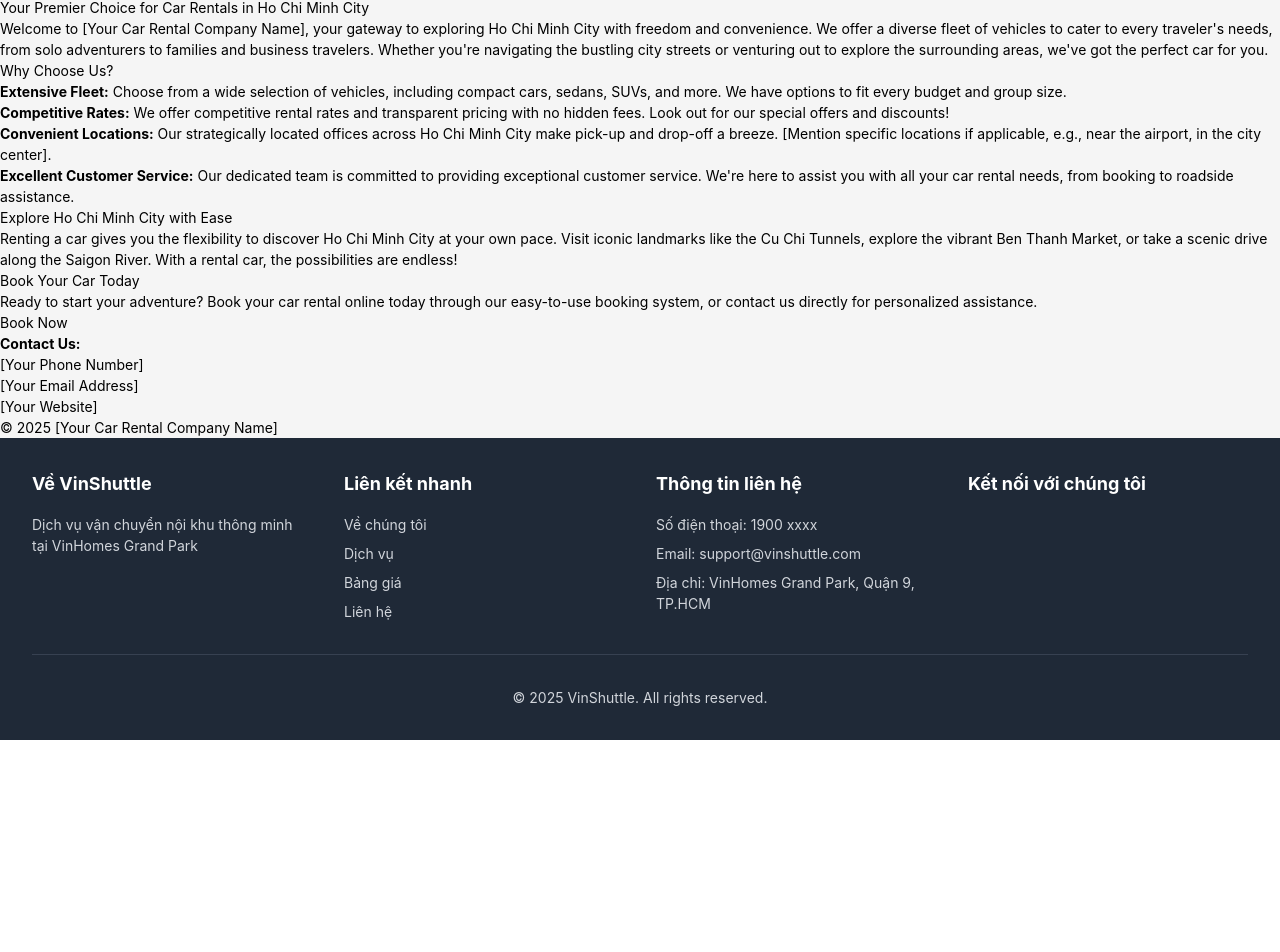
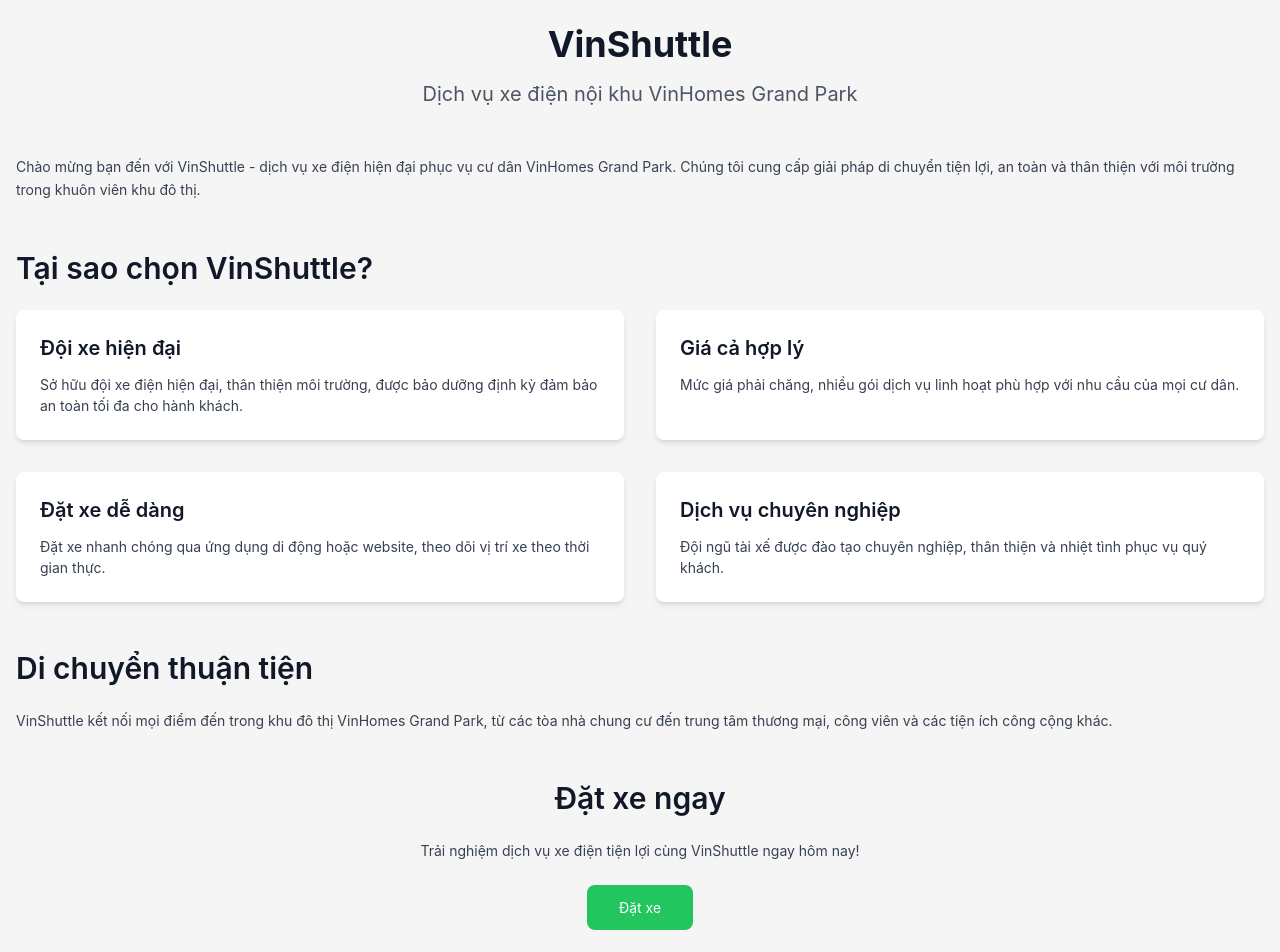
Before and after one commit to BenSkye/Vin_Shuttle_Capstone, a Next.js app in the folder frontend-customer/: page /aboutus in a window 1280 px wide. Shown: the part 140-1092 px from the top of the page. Before the commit the page ends 880 px from the top, so only its background shows below. Built offline with nearby package versions, Linux system fonts and the light colour scheme; what @ant-design/nextjs-registry would draw is missing.

Commit message:
customer ui

```diff
--- a/frontend-customer/src/app/(main)/(page)/aboutus/page.tsx
+++ b/frontend-customer/src/app/(main)/(page)/aboutus/page.tsx
@@ -1,64 +1,80 @@
-'u'
+'use client'
 
-const CarRentalIntro = () => {
+const AboutUs = () => {
     return (
-        <div className="car-rental-intro">
-            <header>
-                <h1>[Your Car Rental Company Name]</h1>
-                <p>Your Premier Choice for Car Rentals in Ho Chi Minh City</p>
+        <div className="max-w-7xl mx-auto px-4 py-12">
+            <header className="text-center mb-12">
+                <h1 className="text-4xl font-bold text-gray-900 mb-4">VinShuttle</h1>
+                <p className="text-xl text-gray-600">Dịch vụ xe điện nội khu VinHomes Grand Park</p>
             </header>
 
-            <section className="overview">
-                <p>
-                    Welcome to [Your Car Rental Company Name], your gateway to exploring Ho Chi Minh City with freedom and convenience. We offer a diverse fleet of vehicles to cater to every traveler's needs, from solo adventurers to families and business travelers.  Whether you're navigating the bustling city streets or venturing out to explore the surrounding areas, we've got the perfect car for you.
-                </p>
-                {/* You could add an image carousel or a single hero image here */}
-                {/* <img src="/path/to/your/hero-image.jpg" alt="Car Rental Fleet" /> */}
-            </section>
-
-            <section className="why-choose-us">
-                <h2>Why Choose Us?</h2>
-                <ul>
-                    <li>
-                        <strong>Extensive Fleet:</strong> Choose from a wide selection of vehicles, including compact cars, sedans, SUVs, and more.  We have options to fit every budget and group size.
-                    </li>
-                    <li>
-                        <strong>Competitive Rates:</strong> We offer competitive rental rates and transparent pricing with no hidden fees.  Look out for our special offers and discounts!
-                    </li>
-                    <li>
-                        <strong>Convenient Locations:</strong> Our strategically located offices across Ho Chi Minh City make pick-up and drop-off a breeze.  [Mention specific locations if applicable, e.g., near the airport, in the city center].
-                    </li>
-                    <li>
-                        <strong>Excellent Customer Service:</strong> Our dedicated team is committed to providing exceptional customer service. We're here to assist you with all your car rental needs, from booking to roadside assistance.
-                    </li>
-                </ul>
-            </section>
-
-            <section className="explore-hcmc">
-                <h2>Explore Ho Chi Minh City with Ease</h2>
-                <p>
-                    Renting a car gives you the flexibility to discover Ho Chi Minh City at your own pace. Visit iconic landmarks like the Cu Chi Tunnels, explore the vibrant Ben Thanh Market, or take a scenic drive along the Saigon River.  With a rental car, the possibilities are endless!
-                </p>
-                {/* Add some images of popular attractions in Ho Chi Minh City */}
-            </section>
-
-            <section className="booking">
-                <h2>Book Your Car Today</h2>
-                <p>Ready to start your adventure?  Book your car rental online today through our easy-to-use booking system, or contact us directly for personalized assistance.</p>
-                <button>Book Now</button> {/* Link to your booking page */}
-                <p>
-                    <strong>Contact Us:</strong><br />
-                    [Your Phone Number]<br />
-                    [Your Email Address]<br />
-                    [Your Website]
+            <section className="mb-12">
+                <p className="text-gray-700 leading-relaxed mb-6">
+                    Chào mừng bạn đến với VinShuttle - dịch vụ xe điện hiện đại phục vụ cư dân VinHomes Grand Park.
+                    Chúng tôi cung cấp giải pháp di chuyển tiện lợi, an toàn và thân thiện với môi trường trong khuôn viên khu đô thị.
                 </p>
             </section>
 
-            <footer>
-                <p>&copy; {new Date().getFullYear()} [Your Car Rental Company Name]</p>
+            <section className="mb-12">
+                <h2 className="text-3xl font-semibold text-gray-900 mb-6">Tại sao chọn VinShuttle?</h2>
+                <div className="grid md:grid-cols-2 gap-8">
+                    <div className="bg-white p-6 rounded-lg shadow-md">
+                        <h3 className="text-xl font-semibold text-gray-900 mb-3">Đội xe hiện đại</h3>
+                        <p className="text-gray-700">
+                            Sở hữu đội xe điện hiện đại, thân thiện môi trường, được bảo dưỡng định kỳ
+                            đảm bảo an toàn tối đa cho hành khách.
+                        </p>
+                    </div>
+                    <div className="bg-white p-6 rounded-lg shadow-md">
+                        <h3 className="text-xl font-semibold text-gray-900 mb-3">Giá cả hợp lý</h3>
+                        <p className="text-gray-700">
+                            Mức giá phải chăng, nhiều gói dịch vụ linh hoạt phù hợp với nhu cầu của mọi cư dân.
+                        </p>
+                    </div>
+                    <div className="bg-white p-6 rounded-lg shadow-md">
+                        <h3 className="text-xl font-semibold text-gray-900 mb-3">Đặt xe dễ dàng</h3>
+                        <p className="text-gray-700">
+                            Đặt xe nhanh chóng qua ứng dụng di động hoặc website, theo dõi vị trí xe theo thời gian thực.
+                        </p>
+                    </div>
+                    <div className="bg-white p-6 rounded-lg shadow-md">
+                        <h3 className="text-xl font-semibold text-gray-900 mb-3">Dịch vụ chuyên nghiệp</h3>
+                        <p className="text-gray-700">
+                            Đội ngũ tài xế được đào tạo chuyên nghiệp, thân thiện và nhiệt tình phục vụ quý khách.
+                        </p>
+                    </div>
+                </div>
+            </section>
+
+            <section className="mb-12">
+                <h2 className="text-3xl font-semibold text-gray-900 mb-6">Di chuyển thuận tiện</h2>
+                <p className="text-gray-700 leading-relaxed mb-6">
+                    VinShuttle kết nối mọi điểm đến trong khu đô thị VinHomes Grand Park, từ các tòa nhà
+                    chung cư đến trung tâm thương mại, công viên và các tiện ích công cộng khác.
+                </p>
+            </section>
+
+            <section className="text-center">
+                <h2 className="text-3xl font-semibold text-gray-900 mb-6">Đặt xe ngay</h2>
+                <p className="text-gray-700 mb-6">
+                    Trải nghiệm dịch vụ xe điện tiện lợi cùng VinShuttle ngay hôm nay!
+                </p>
+                <button className="bg-green-500 text-white px-8 py-3 rounded-lg hover:bg-green-600 transition-colors">
+                    Đặt xe
+                </button>
+                <div className="mt-8 text-gray-700">
+                    <p className="font-semibold mb-2">Liên hệ với chúng tôi:</p>
+                    <p>Hotline: 1900 xxxx</p>
+                    <p>Email: support@vinshuttle.com</p>
+                    <p>Website: vinshuttle.com</p>
+                </div>
+            </section>
+
+            <footer className="mt-12 text-center text-gray-600">
+                <p>&copy; {new Date().getFullYear()} VinShuttle. Bản quyền thuộc về VinHomes.</p>
             </footer>
         </div>
-    );
-};
+    )
+}
 
-export default CarRentalIntro;
+export default AboutUs
--- a/frontend-customer/src/app/(main)/HomePage.tsx
+++ b/frontend-customer/src/app/(main)/HomePage.tsx
@@ -6,9 +6,6 @@
     Button,
     Container,
     Grid,
-    Card,
-    CardContent,
-    CardMedia,
     IconButton,
     useTheme,
     useMediaQuery,
@@ -17,7 +14,7 @@
 import { styled } from "@mui/system";
 import { FaCar, FaShieldAlt, FaClock, FaUserFriends } from "react-icons/fa";
 
-const HeroSection = styled(Box)(({ theme }) => ({
+const HeroSection = styled(Box)({
     position: "relative",
     height: "80vh",
     display: "flex",
@@ -34,17 +31,17 @@
         bottom: 0,
         backgroundColor: "rgba(0, 0, 0, 0.5)",
     },
-}));
+});
 
-const Feature = styled(Paper)(({ theme }) => ({
-    padding: theme.spacing(3),
+const Feature = styled(Paper)({
+    padding: "24px",
     textAlign: "center",
     height: "100%",
     transition: "transform 0.3s ease-in-out",
     "&:hover": {
         transform: "translateY(-10px)",
     },
-}));
+});
 
 const HomePage = () => {
     const theme = useTheme();
@@ -83,7 +80,6 @@
                         </Typography>
                         <Typography variant="h5" sx={{ mb: 4, maxWidth: "600px" }}>
                             VinShuttle cung cấp dịch vụ đặt xe tiện lợi trong khu đô thị Vinhomes, giúp cư dân di chuyển nhanh chóng, an toàn và tiết kiệm thời gian
-
                         </Typography>
                         <Button
                             variant="contained"
--- a/frontend-customer/src/app/(main)/components/common/DatePicker.tsx
+++ /dev/null
@@ -1,45 +0,0 @@
-
-"use client"
-
-import * as React from "react"
-import { format } from "date-fns"
-import { CalendarIcon } from "lucide-react"
-
-import { cn } from "@/lib/utils"
-import { Button } from "@/components/ui/button"
-import { Calendar } from "@/components/ui/calendar"
-import {
-    Popover,
-    PopoverContent,
-    PopoverTrigger,
-} from "@/components/ui/popover"
-
-export function DatePickerDemo() {
-    const [date, setDate] = React.useState<Date>()
-
-    return (
-        <Popover>
-            <PopoverTrigger asChild>
-                <Button
-                    variant={"outline"}
-                    className={cn(
-                        "w-[240px] justify-start text-left font-normal",
-                        !date && "text-muted-foreground"
-                    )}
-                >
-                    <CalendarIcon />
-                    {date ? format(date, "PPP") : <span>Pick a date</span>}
-                </Button>
-            </PopoverTrigger>
-            <PopoverContent className="w-auto p-0" align="start">
-                <Calendar
-                    mode="single"
-                    selected={date}
-                    onSelect={setDate}
-                    initialFocus
-                />
-            </PopoverContent>
-        </Popover>
-    )
-}
-export default DatePickerDemo
--- a/frontend-customer/src/app/(main)/page.tsx
+++ b/frontend-customer/src/app/(main)/page.tsx
@@ -1,12 +1,9 @@
-import RideBookingForm from './components/RideBookingForm'
-import MapWrapper from './components/MapWrapper'
 import HomePage from './HomePage'
 
 export default function Home() {
   return (
     <div>
       <HomePage />
-
     </div>
   )
 }
```
Also changed, not shown: frontend-customer/src/components/ui/calendar.tsx (deleted, +0 -76 lines).
